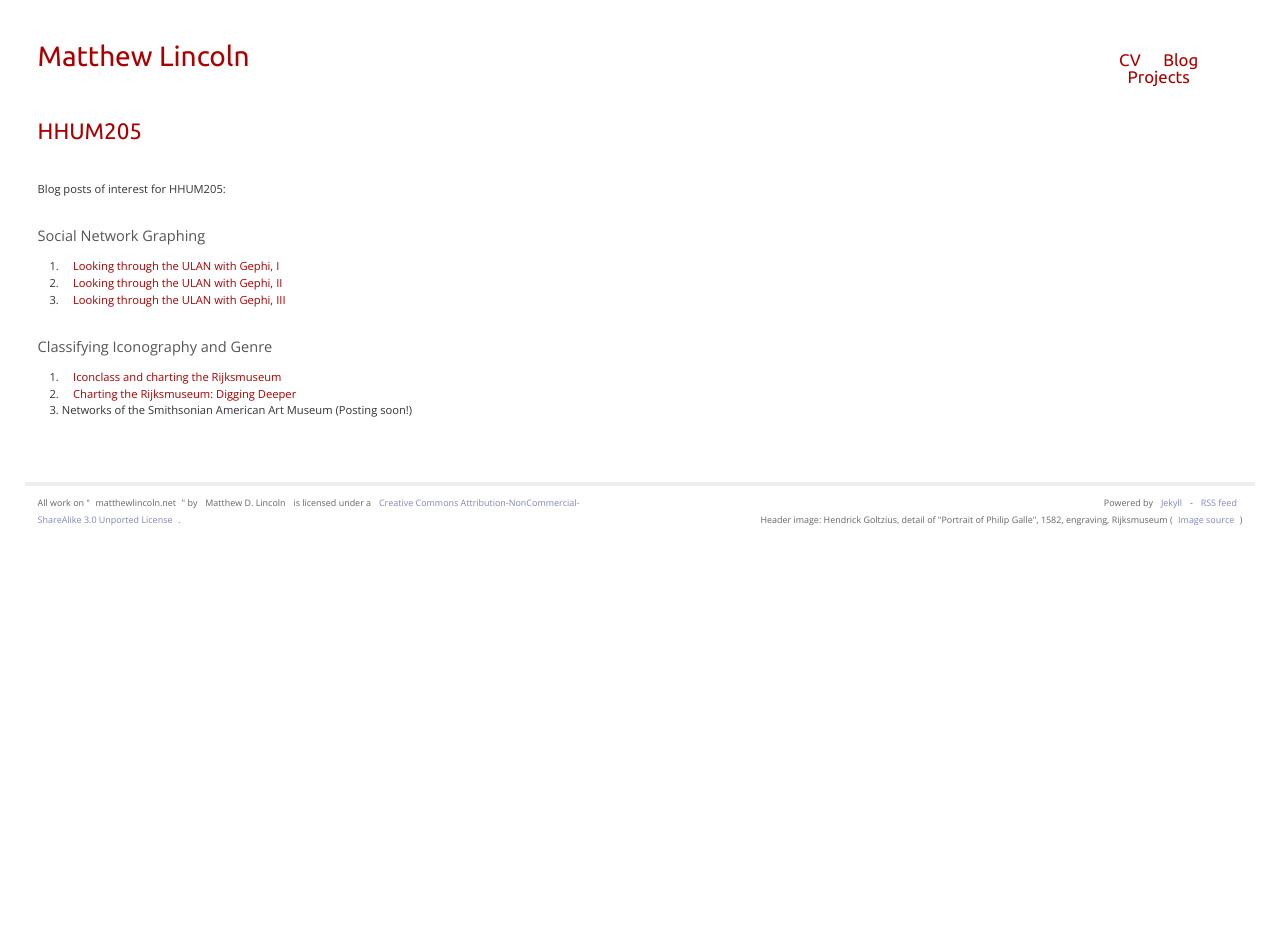
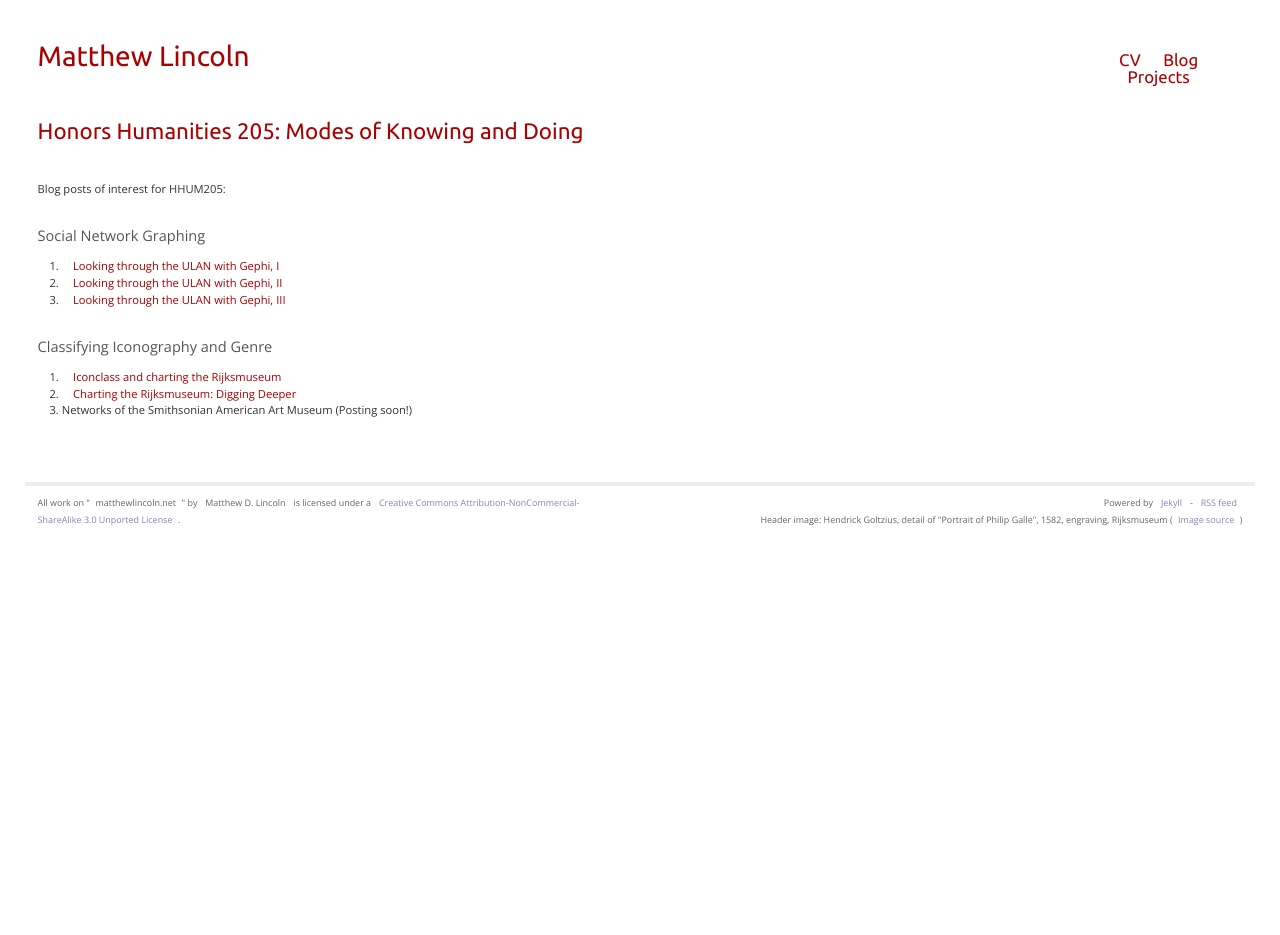
Before and after one commit to mdlincoln/mdlincoln.github.io, a Jekyll site: the page built from hhum205.md, in a window 1280 px wide. Built offline with Jekyll 4.4.1, drawn with Linux system fonts in a browser that asks for light colours.

Commit message:
Longer page title

```diff
--- a/hhum205.md
+++ b/hhum205.md
@@ -1,7 +1,7 @@
 ---
 layout: default
 comments: false
-title: HHUM205
+title: "Honors Humanities 205: Modes of Knowing and Doing"
 date: 2013-10-15 16:37:09.352993
 show_title: yes
 ---
```
